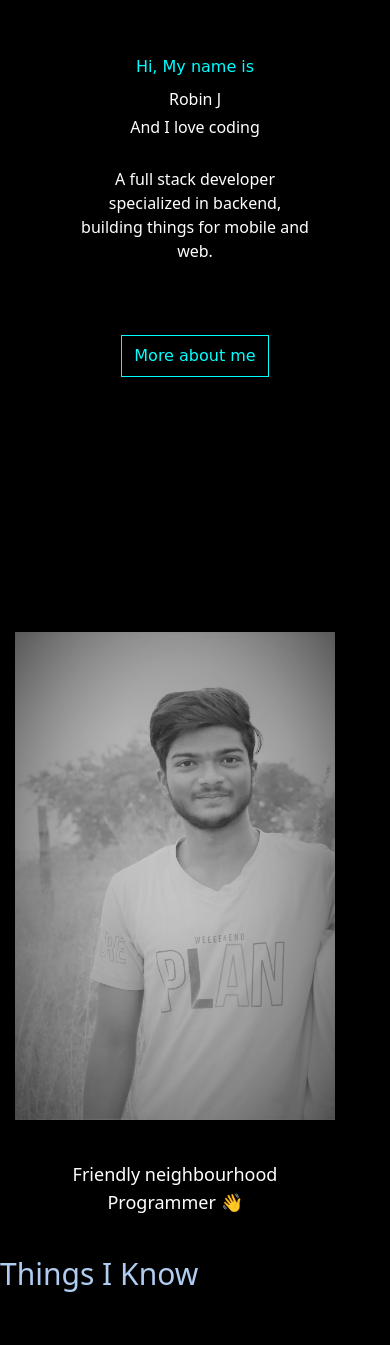
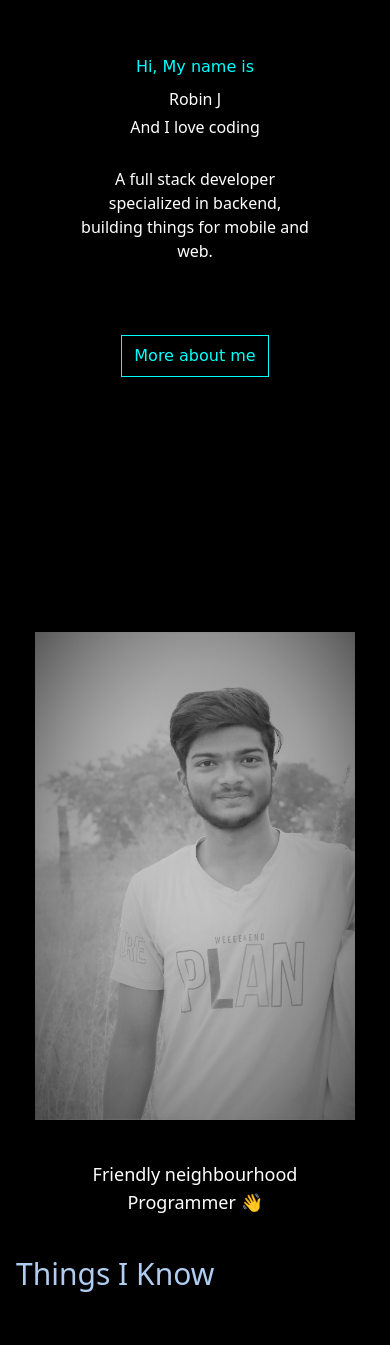
Before and after one commit to robin-jr/portfolio, a Next.js app: page / in a window 390 px wide. Shown: the part 212-1557 px from the top of the page. Built offline with nearby package versions, Linux system fonts and the light colour scheme.

Commit message:
about section partially made mobile responsive

```diff
--- a/components/About.tsx
+++ b/components/About.tsx
@@ -17,7 +17,7 @@ function About() {
                 <div className="big-title">Things I Know</div>
                 {/* <TitleAndBadges /> */}
                 <div className="big-title" style={{marginTop:"2rem"}}>My Journey</div>
-                {/* <Timeline /> */}
+                <Timeline />
             </div>
         </div>
     )
--- a/styles/About.module.scss
+++ b/styles/About.module.scss
@@ -1,18 +1,21 @@
+$medium: 900px;
 .about {
   justify-content: center;
 
-  @media (min-width: 768px) {
+  @media (max-width: $medium) {
+    display: flex;
+    flex-direction: column;
   }
 
   @media (min-width: 1280px) {
-    display: flex;
     display: flex;
   }
 
   :global .img-container {
     display: flex;
-    margin-right: 2.5rem;
-    display: flex;
+    @media (min-width: 1280px) {
+      margin-right: 2.5rem;
+    }
     flex-direction: column;
     flex: 1 1 0%;
     align-items: center;
--- a/styles/Home.module.scss
+++ b/styles/Home.module.scss
@@ -5,7 +5,11 @@ $medium: 900px;
   display: flex;
   flex-direction: column;
   min-height: 100vh;
-  :global #home-me, :global #about-me,:global #projects,:global #other-projects, :global #contact-me{
+  :global #home-me,
+  :global #about-me,
+  :global #projects,
+  :global #other-projects,
+  :global #contact-me {
     display: flex;
     padding-left: 5rem;
     padding-right: 5rem;
@@ -19,12 +23,15 @@ $medium: 900px;
     text-align: center;
   }
   :global #about-me {
-
+    @media screen and (max-width: $medium) {
+      padding-left: 1rem;
+      padding-right: 1rem;
+    }
   }
   :global #projects {
     padding-top: 5rem;
     padding-bottom: 5rem;
-    @media screen  and (max-width: $medium){
+    @media screen and (max-width: $medium) {
       padding-left: 1rem;
       padding-right: 1rem;
     }
@@ -32,7 +39,7 @@ $medium: 900px;
   :global #other-projects {
     padding-top: 5rem;
     padding-bottom: 5rem;
-    @media screen  and (max-width: $medium){
+    @media screen and (max-width: $medium) {
       padding-left: 1rem;
       padding-right: 1rem;
     }
--- a/styles/Project.module.scss
+++ b/styles/Project.module.scss
@@ -9,7 +9,7 @@ $medium: 900px;
   }
 }
 .projectsContainer {
-  @media (min-width: 768px) {
+  @media (min-width: $medium) {
     width: 80%;
   }
 }
--- /dev/null
+++ b/styles/TitleAndBadges.module.scss
@@ -0,0 +1,3 @@
+.container{
+
+}
--- a/widgets/TitleAndBadges.tsx
+++ b/widgets/TitleAndBadges.tsx
@@ -1,4 +1,5 @@
 import React from 'react'
+import styles from '../styles/TitleAndBadges.module.scss'
 
 
 export interface Badge {
```
Lines whose indentation alone changed are shown as unchanged.
